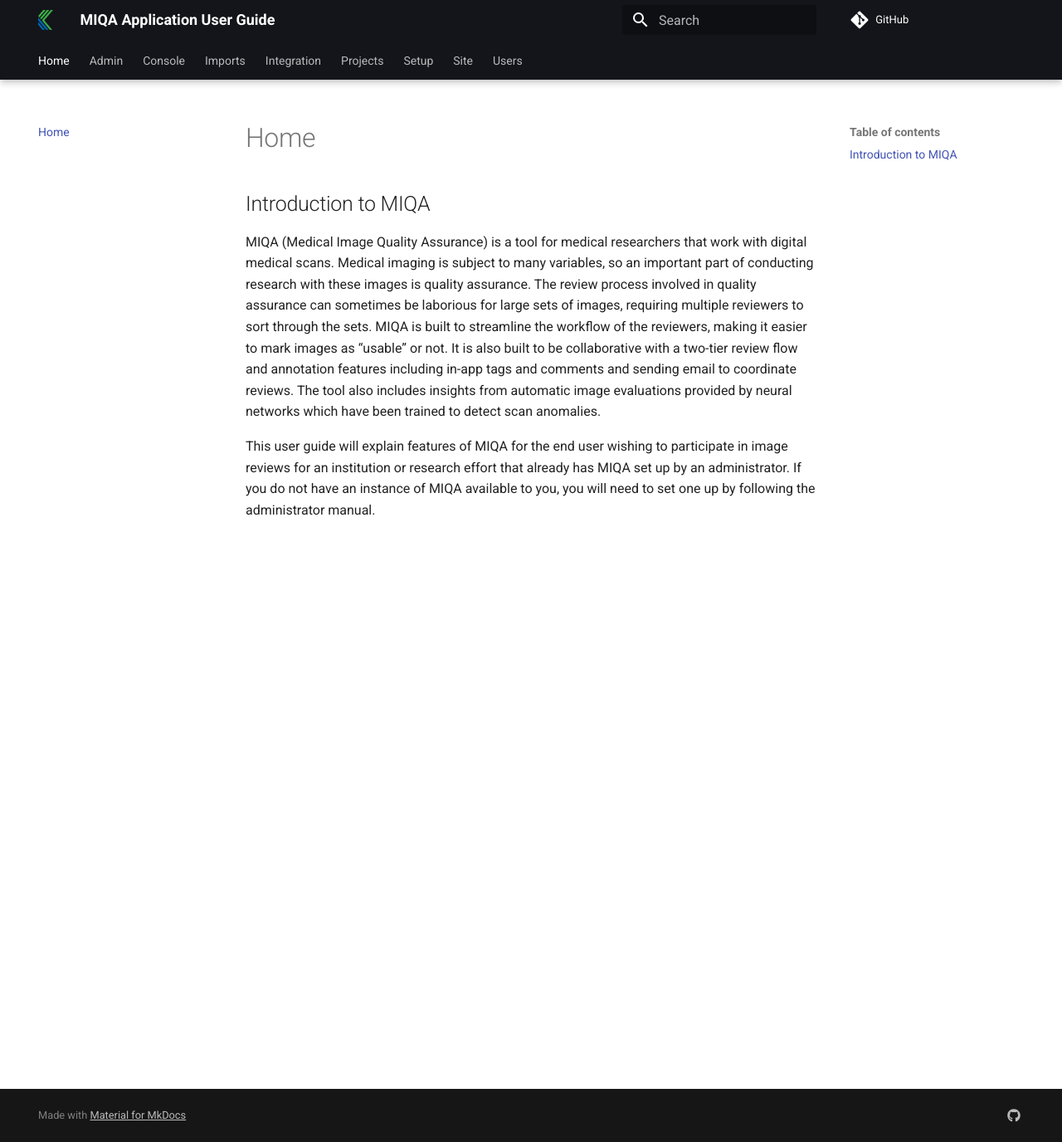
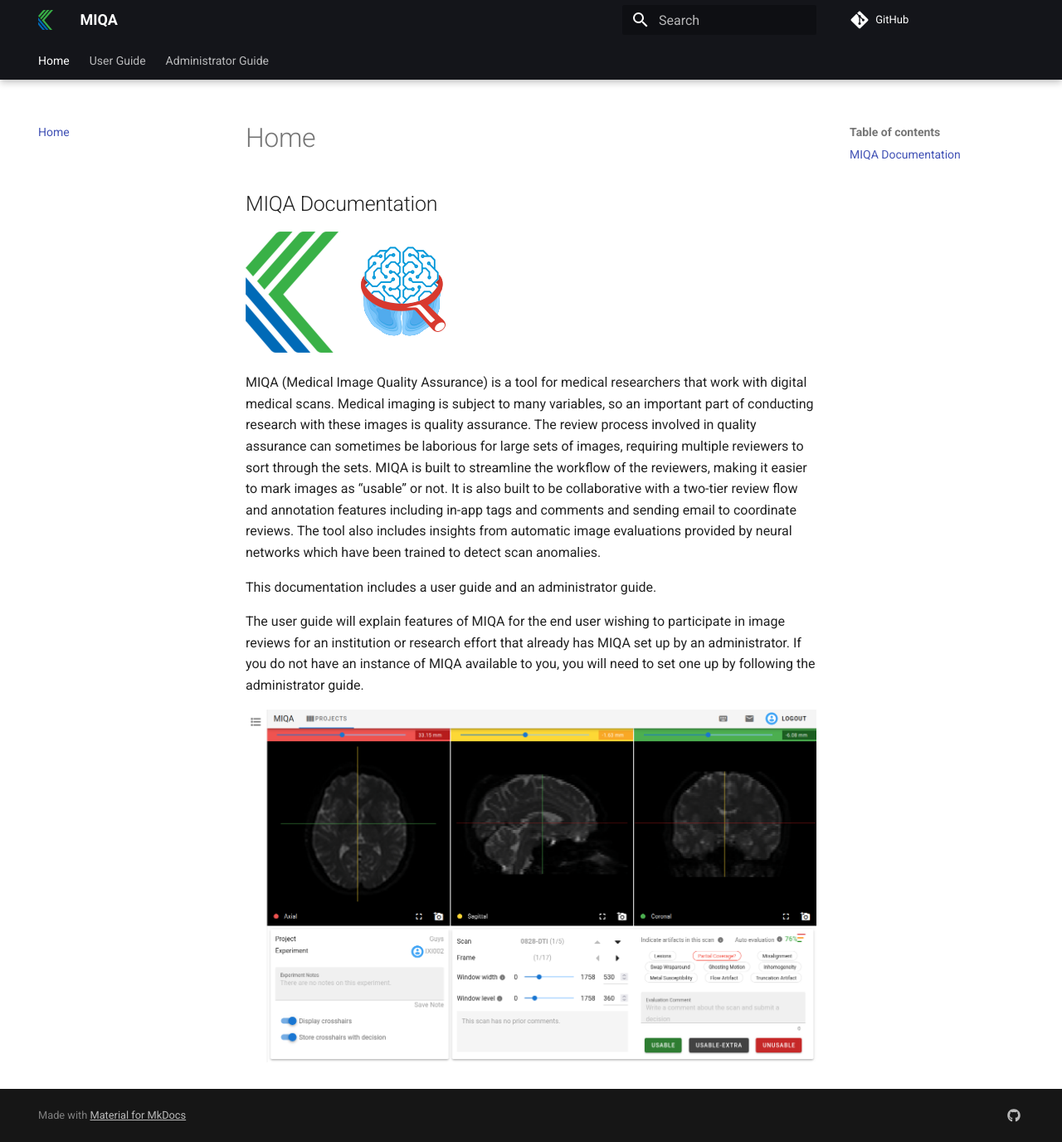
Before and after one commit to OpenImaging/miqa, an MkDocs documentation site: the page built from docs/index.md, in a window 1280 px wide and 1376 px high. Shown: the whole window at 83% size. Built offline with MkDocs 1.6.1 and Material for MkDocs 9.7.7, drawn with Linux system fonts in a browser that asks for light colours; comment, search, counter and statistics services are not loaded.

Commit message:
Reorganize docs into sections with side navigation (#492)

```diff
--- a/docs/index.md
+++ b/docs/index.md
@@ -1,5 +1,12 @@
-## Introduction to MIQA
+##  MIQA Documentation
+
+![](images/kitware-mark.png) ![](images/favicon.png)
+
 
 MIQA (Medical Image Quality Assurance) is a tool for medical researchers that work with digital medical scans. Medical imaging is subject to many variables, so an important part of conducting research with these images is quality assurance. The review process involved in quality assurance can sometimes be laborious for large sets of images, requiring multiple reviewers to sort through the sets. MIQA is built to streamline the workflow of the reviewers, making it easier to mark images as “usable” or not. It is also built to be collaborative with a two-tier review flow and annotation features including in-app tags and comments and sending email to coordinate reviews. The tool also includes insights from automatic image evaluations provided by neural networks which have been trained to detect scan anomalies.
 
-This user guide will explain features of MIQA for the end user wishing to participate in image reviews for an institution or research effort that already has MIQA set up by an administrator. If you do not have an instance of MIQA available to you, you will need to set one up by following the administrator manual.
+This documentation includes a user guide and an administrator guide.
+
+The user guide will explain features of MIQA for the end user wishing to participate in image reviews for an institution or research effort that already has MIQA set up by an administrator. If you do not have an instance of MIQA available to you, you will need to set one up by following the administrator guide.
+
+![](images/site_4.png)
--- a/mkdocs.yml
+++ b/mkdocs.yml
@@ -1,4 +1,4 @@
-site_name: MIQA Application User Guide
+site_name: MIQA
 site_description: Documentation for MIQA
 site_author: Kitware
 
@@ -6,7 +6,7 @@
 
 theme:
   name: material
-  logo: images/Kitware-Mark.png
+  logo: images/kitware-mark.png
   highlightjs: true
   palette:
     primary: black
@@ -20,4 +20,17 @@
 extra:
   social:
     - icon: fontawesome/brands/github
-      link: https://github.com/kitware/dive
+      link: https://github.com/OpenImaging/miqa
+
+nav:
+  - Home: index.md
+  - User Guide:
+    - Navigating the site: site.md
+    - Users in MIQA: users.md
+    - Projects in MIQA: projects.md
+    - Imports and Exports: imports.md
+  - Administrator Guide:
+    - Introduction: admin.md
+    - Setting up MIQA: setup.md
+    - The Django Admin Console: console.md
+    - Integrating MIQA in your workflow: integration.md
```
Also changed, not shown: docs/images/Kitware-Mark.png (deleted), docs/images/favicon.png (added), docs/images/kitware-mark.png (added).
